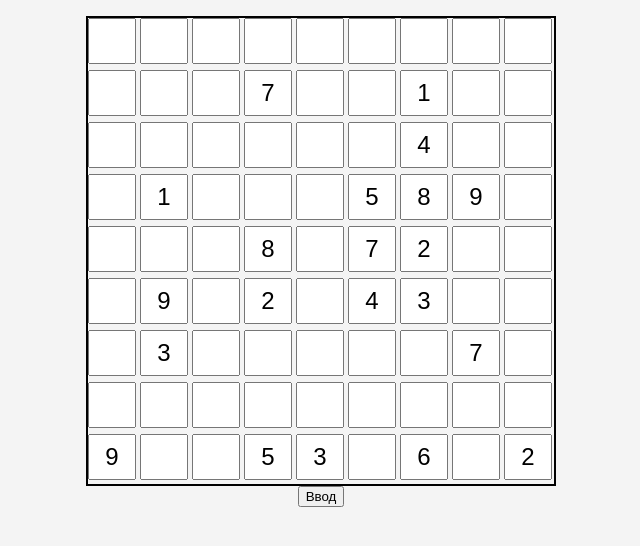
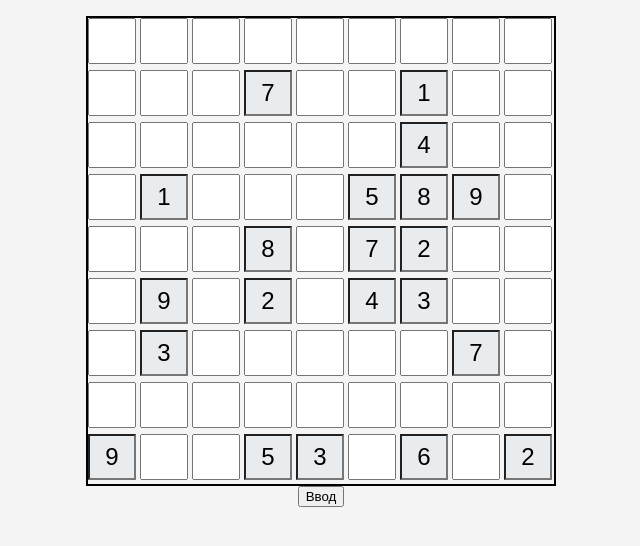
Before and after one commit to ObidenkoAngelina/----, a plain HTML site: page index.html in a window 1280 px wide. Shown: the part 186-732 px from the top of the page, without its empty margins (319-959 px from the left). Drawn offline with Linux system fonts and the light colour scheme.

Commit message:
Определяем исходные ячейки серым цветом

```diff
--- a/style.css
+++ b/style.css
@@ -21,3 +21,7 @@ body {
         text-align: center;
         font-size: 24px;
     }
+
+    .cell[readonly] {
+        background-color: #e9ecef;
+    }
```
